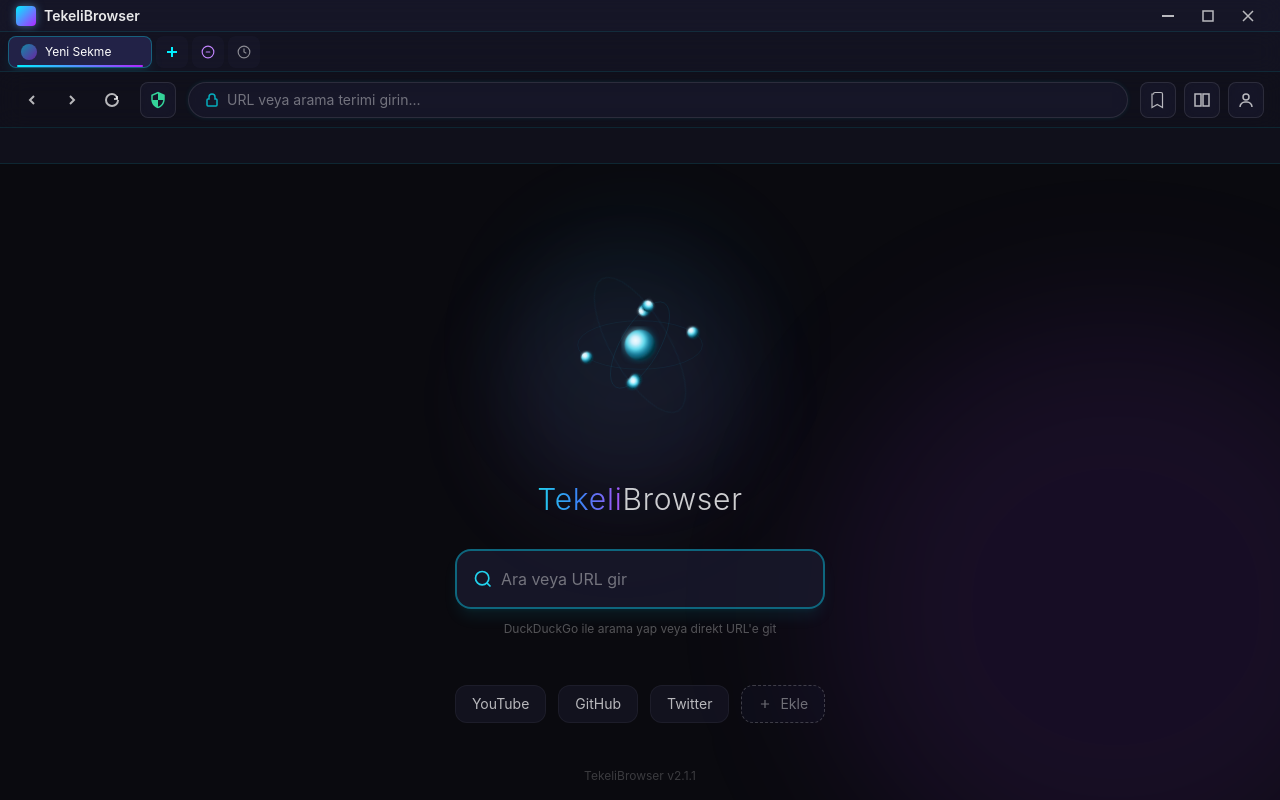
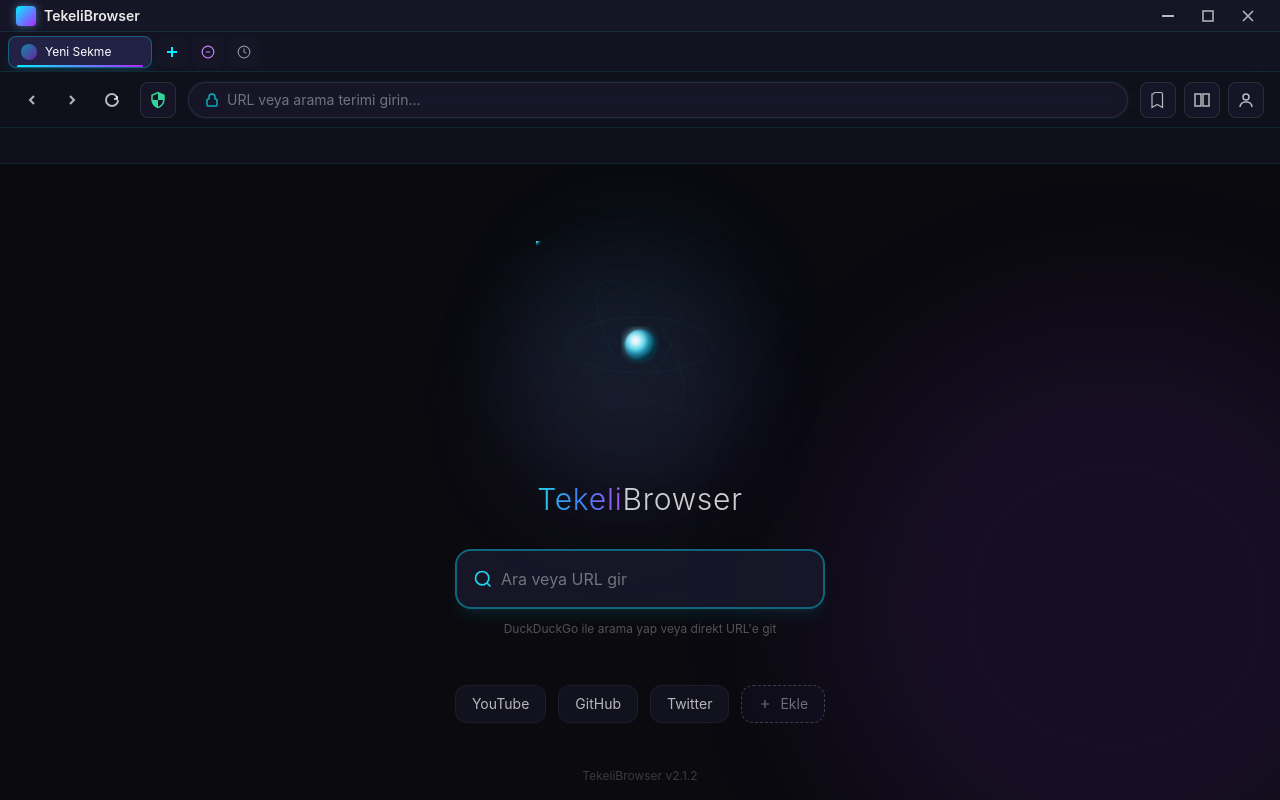
Before and after one commit to Babapro31-byte/TekeliBrowser, a React (Vite) app: page / in a window 1280 px wide. Built offline with nearby package versions, Linux system fonts and the light colour scheme.

Commit message:
hotfix-2.1.2

```diff
--- a/package.json
+++ b/package.json
@@ -1,6 +1,6 @@
 {
   "name": "tekeli-browser",
-  "version": "2.1.1",
+  "version": "2.1.2",
   "description": "Ultra-modern desktop browser with Glassmorphism and Neon design",
   "main": "dist-electron/main.js",
   "type": "module",
--- a/src/components/NewTabPage.tsx
+++ b/src/components/NewTabPage.tsx
@@ -283,83 +283,42 @@
                   <radialGradient id="eSphere" cx="30%" cy="30%" r="70%">
                     <stop offset="0%" stop-color="#ffffff" stop-opacity="1"/>
                     <stop offset="25%" stop-color="#e0f7ff" stop-opacity="0.95"/>
-                    <stop offset="50%" stop-color="#67e8f9" stop-opacity="0.8"/>
-                    <stop offset="75%" stop-color="#0891b2" stop-opacity="0.55"/>
+                    <stop offset="55%" stop-color="#67e8f9" stop-opacity="0.78"/>
+                    <stop offset="78%" stop-color="#0891b2" stop-opacity="0.52"/>
                     <stop offset="100%" stop-color="#032a33" stop-opacity="0.9"/>
                   </radialGradient>
-                  <filter id="eGlow"><feGaussianBlur stdDeviation="2" result="b"/><feMerge><feMergeNode in="b"/><feMergeNode in="SourceGraphic"/></feMerge></filter>
-                  <filter id="cGlow"><feGaussianBlur stdDeviation="5" result="b"/><feMerge><feMergeNode in="b"/><feMergeNode in="SourceGraphic"/></feMerge></filter>
+                  <filter id="eGlow"><feGaussianBlur stdDeviation="1.6" result="b"/><feMerge><feMergeNode in="b"/><feMergeNode in="SourceGraphic"/></feMerge></filter>
+                  <filter id="cGlow"><feGaussianBlur stdDeviation="6" result="b"/><feMerge><feMergeNode in="b"/><feMergeNode in="SourceGraphic"/></feMerge></filter>
                 </defs>
-                <style>
-                  @keyframes e1 {
-                    0%     { transform: translate(70px, 0px); }
-                    8.33%  { transform: translate(60.6px, 14px); }
-                    16.67% { transform: translate(35px, 24.2px); }
-                    25%    { transform: translate(0px, 28px); }
-                    33.33% { transform: translate(-35px, 24.2px); }
-                    41.67% { transform: translate(-60.6px, 14px); }
-                    50%    { transform: translate(-70px, 0px); }
-                    58.33% { transform: translate(-60.6px, -14px); }
-                    66.67% { transform: translate(-35px, -24.2px); }
-                    75%    { transform: translate(0px, -28px); }
-                    83.33% { transform: translate(35px, -24.2px); }
-                    91.67% { transform: translate(60.6px, -14px); }
-                    100%   { transform: translate(70px, 0px); }
-                  }
-                  @keyframes e2 {
-                    0%     { transform: translate(90px, 0px); }
-                    8.33%  { transform: translate(77.9px, 17.5px); }
-                    16.67% { transform: translate(45px, 30.3px); }
-                    25%    { transform: translate(0px, 35px); }
-                    33.33% { transform: translate(-45px, 30.3px); }
-                    41.67% { transform: translate(-77.9px, 17.5px); }
-                    50%    { transform: translate(-90px, 0px); }
-                    58.33% { transform: translate(-77.9px, -17.5px); }
-                    66.67% { transform: translate(-45px, -30.3px); }
-                    75%    { transform: translate(0px, -35px); }
-                    83.33% { transform: translate(45px, -30.3px); }
-                    91.67% { transform: translate(77.9px, -17.5px); }
-                    100%   { transform: translate(90px, 0px); }
-                  }
-                  @keyframes e3 {
-                    0%     { transform: translate(110px, 0px); }
-                    8.33%  { transform: translate(95.3px, 21px); }
-                    16.67% { transform: translate(55px, 36.4px); }
-                    25%    { transform: translate(0px, 42px); }
-                    33.33% { transform: translate(-55px, 36.4px); }
-                    41.67% { transform: translate(-95.3px, 21px); }
-                    50%    { transform: translate(-110px, 0px); }
-                    58.33% { transform: translate(-95.3px, -21px); }
-                    66.67% { transform: translate(-55px, -36.4px); }
-                    75%    { transform: translate(0px, -42px); }
-                    83.33% { transform: translate(55px, -36.4px); }
-                    91.67% { transform: translate(95.3px, -21px); }
-                    100%   { transform: translate(110px, 0px); }
-                  }
-                </style>
-
-                <!-- Orbit 1: tilted -60deg -->
-                <g transform="rotate(-60,150,150)">
-                  <ellipse cx="150" cy="150" rx="70" ry="28" fill="none" stroke="rgba(0,212,255,0.15)" stroke-width="0.8"/>
-                  <circle cx="150" cy="150" r="8" fill="url(#eSphere)" filter="url(#eGlow)" style="animation: e1 4s linear infinite;"/>
-                  <circle cx="150" cy="150" r="8" fill="url(#eSphere)" filter="url(#eGlow)" style="animation: e1 4s linear infinite; animation-delay: -2s;"/>
+                <g opacity="0.9">
+                  <g transform="rotate(0 150 150)">
+                    <ellipse cx="150" cy="150" rx="105" ry="40" fill="none" stroke="rgba(0,212,255,0.14)" stroke-width="0.9"/>
+                    <circle r="6.2" fill="url(#eSphere)" filter="url(#eGlow)">
+                      <animateMotion dur="7s" repeatCount="indefinite" path="M 255 150 A 105 40 0 1 1 45 150 A 105 40 0 1 1 255 150"/>
+                    </circle>
+                    <circle r="6.2" fill="url(#eSphere)" filter="url(#eGlow)">
+                      <animateMotion begin="-3.5s" dur="7s" repeatCount="indefinite" path="M 255 150 A 105 40 0 1 1 45 150 A 105 40 0 1 1 255 150"/>
+                    </circle>
+                  </g>
+                  <g transform="rotate(60 150 150)">
+                    <ellipse cx="150" cy="150" rx="105" ry="40" fill="none" stroke="rgba(0,212,255,0.11)" stroke-width="0.9"/>
+                    <circle r="6.2" fill="url(#eSphere)" filter="url(#eGlow)">
+                      <animateMotion begin="-1.3s" dur="7s" repeatCount="indefinite" path="M 255 150 A 105 40 0 1 1 45 150 A 105 40 0 1 1 255 150"/>
+                    </circle>
+                    <circle r="6.2" fill="url(#eSphere)" filter="url(#eGlow)">
+                      <animateMotion begin="-4.8s" dur="7s" repeatCount="indefinite" path="M 255 150 A 105 40 0 1 1 45 150 A 105 40 0 1 1 255 150"/>
+                    </circle>
+                  </g>
+                  <g transform="rotate(120 150 150)">
+                    <ellipse cx="150" cy="150" rx="105" ry="40" fill="none" stroke="rgba(0,212,255,0.09)" stroke-width="0.9"/>
+                    <circle r="6.2" fill="url(#eSphere)" filter="url(#eGlow)">
+                      <animateMotion begin="-2.6s" dur="7s" repeatCount="indefinite" path="M 255 150 A 105 40 0 1 1 45 150 A 105 40 0 1 1 255 150"/>
+                    </circle>
+                    <circle r="6.2" fill="url(#eSphere)" filter="url(#eGlow)">
+                      <animateMotion begin="-6.1s" dur="7s" repeatCount="indefinite" path="M 255 150 A 105 40 0 1 1 45 150 A 105 40 0 1 1 255 150"/>
+                    </circle>
+                  </g>
                 </g>
-
-                <!-- Orbit 2: tilted 0deg -->
-                <g>
-                  <ellipse cx="150" cy="150" rx="90" ry="35" fill="none" stroke="rgba(0,212,255,0.12)" stroke-width="0.8"/>
-                  <circle cx="150" cy="150" r="8" fill="url(#eSphere)" filter="url(#eGlow)" style="animation: e2 6s linear infinite;"/>
-                  <circle cx="150" cy="150" r="8" fill="url(#eSphere)" filter="url(#eGlow)" style="animation: e2 6s linear infinite; animation-delay: -3s;"/>
-                </g>
-
-                <!-- Orbit 3: tilted 60deg -->
-                <g transform="rotate(60,150,150)">
-                  <ellipse cx="150" cy="150" rx="110" ry="42" fill="none" stroke="rgba(0,212,255,0.1)" stroke-width="0.8"/>
-                  <circle cx="150" cy="150" r="8" fill="url(#eSphere)" filter="url(#eGlow)" style="animation: e3 8s linear infinite;"/>
-                  <circle cx="150" cy="150" r="8" fill="url(#eSphere)" filter="url(#eGlow)" style="animation: e3 8s linear infinite; animation-delay: -4s;"/>
-                </g>
-
-                <!-- Core sphere - static -->
                 <circle cx="150" cy="150" r="22" fill="url(#coreSphere)" filter="url(#cGlow)"/>
               </svg>
             ` }}
@@ -647,7 +606,7 @@
       </AnimatePresence>
 
       <div className="absolute bottom-4 text-white/20 text-xs">
-        TekeliBrowser v2.1.1
+        TekeliBrowser v2.1.2
       </div>
     </div>
   );
```
